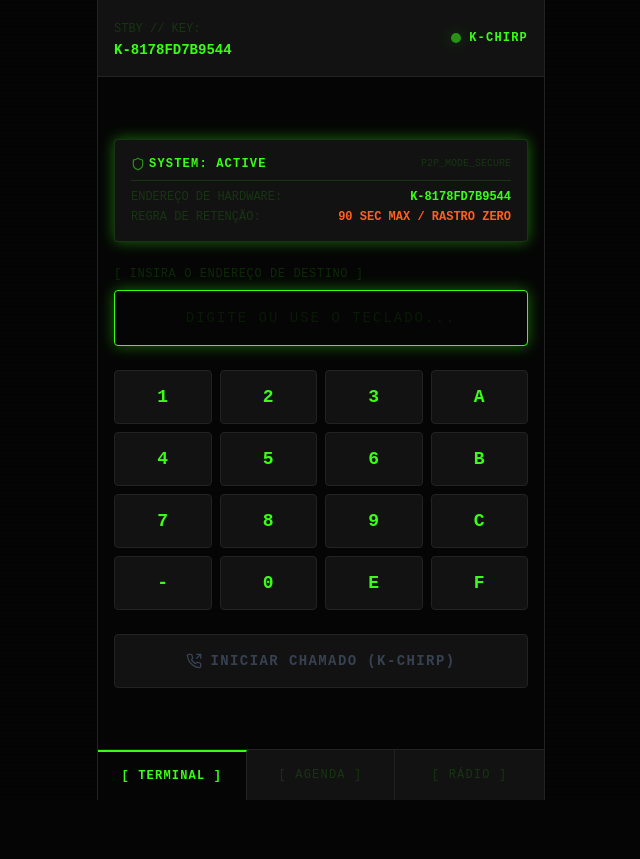
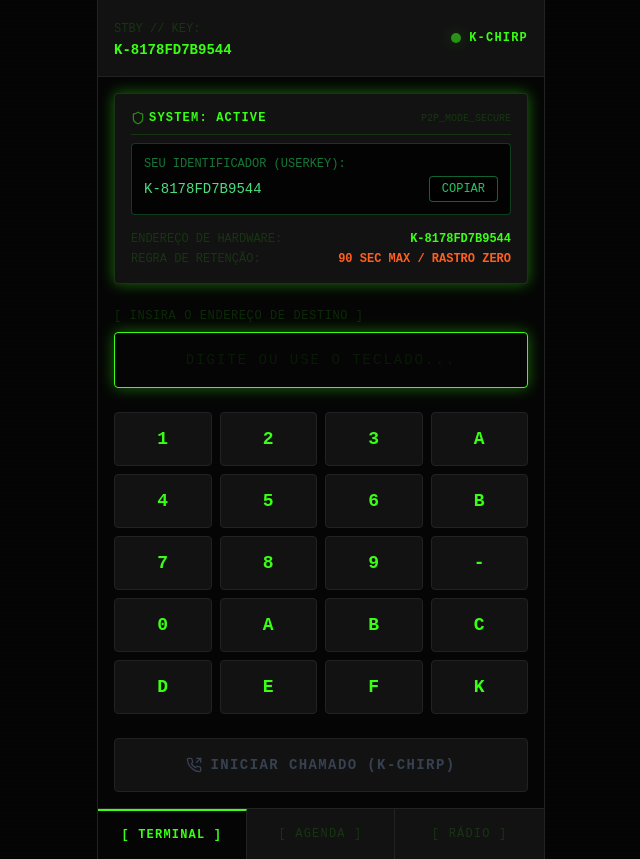
Before and after one commit to kriptchirp/krypt-chirp, a React (Vite) app: page / in a window 1280 px wide. Both pictures are taken after a click on the button "ACEITAR TERMOS E INICIALIZAR". Shown: the whole page, without its empty margins (319-959 px from the left). Before the commit the page ends 800 px from the top, so only its background shows below. Built offline with nearby package versions, Linux system fonts and the light colour scheme.

Commit message:
fix: allow K and hyphen in inputs, fix contact click navigation

```diff
--- a/src/components/Agenda.jsx
+++ b/src/components/Agenda.jsx
@@ -48,6 +48,15 @@ export default function Agenda() {
     const updated = contacts.filter(contact => contact.id !== id);
     saveContacts(updated);
   };
+
+  const handleSelectContact = (contato) => {
+  // 1. Define a chave do destinatário ativa no estado global ou hook
+  setDestinationKey(contato.chave);
+
+  // 2. Muda a tela ativa do App para o Rádio
+  setScreen('radio'); // ou a variável que você usa para controlar as telas no App.jsx
+};
+
 
   const handleGoogleSyncToggle = () => {
     // Simula o login do Google e vinculação da agenda
@@ -163,6 +172,18 @@ export default function Agenda() {
                 <span className="text-xs font-bold tracking-wider text-acidGreen">{contact.name}</span>
                 <span className="text-[10px] text-acidGreenDim font-mono tracking-widest mt-0.5">{contact.key}</span>
               </div>
+                <div className="space-y-2">
+                    {contatos.map((contato) => (
+                      <div
+                        key={contato.chave}
+                        onClick={() => handleSelectContact(contato)}
+                        className="flex justify-between items-center p-3 border border-green-500/30 bg-black hover:bg-green-500/10 cursor-pointer active:scale-95 transition-all"
+                      >
+                        <span className="font-mono text-green-400 font-bold">{contato.nome}</span>
+                        <span className="font-mono text-xs text-green-500/60">{contato.chave}</span>
+                      </div>
+                    ))}
+                  </div>
               <button
                 onClick={() => handleDeleteContact(contact.id)}
                 className="p-2 text-acidGreenDim hover:text-radioactiveOrange rounded transition-colors"
--- a/src/components/Terminal.jsx
+++ b/src/components/Terminal.jsx
@@ -1,8 +1,10 @@
 import React, { useState } from 'react';
 import { PhoneOutgoing, Delete, Shield, Key } from 'lucide-react';
 
+
 export default function Terminal({ userKey, onCall }) {
   const [targetKey, setTargetKey] = useState('');
+  const [copiado, setCopiado] = useState(false);
 
   // Sintetizador de áudio simples (Web Audio API) para dar o som de bip retrô nos botões
   const playBeep = (freq, duration) => {
@@ -47,6 +49,12 @@ export default function Terminal({ userKey, onCall }) {
     }
   };
 
+  const copiarChaveParaClipboard = () => {
+  navigator.clipboard.writeText(userKey); // userDeviceKey é a variável com a sua chave
+  setCopiado(true);
+  setTimeout(() => setCopiado(false), 2000); // Reseta o texto do botão após 2 segundos
+};
+
   return (
     <div className="flex flex-col justify-between h-full space-y-6">
       {/* Visor de Status do Terminal */}
@@ -58,6 +66,26 @@ export default function Terminal({ userKey, onCall }) {
           <span className="text-[10px] text-acidGreenDim">P2P_MODE_SECURE</span>
         </div>
         <div className="space-y-1">
+
+  <div className="terminal-my-key-container border border-green-500/30 p-3 bg-black/80 rounded mb-4">
+    <div className="text-xs text-green-500/60 font-mono uppercase">Seu Identificador (userKey):</div>
+    <div className="flex items-center justify-between gap-2 mt-1">
+      <span className="font-mono text-sm text-green-400 select-all truncate">
+        {userKey}
+      </span>
+      <button
+        onClick={copiarChaveParaClipboard}
+        className={`px-3 py-1 font-mono text-xs border rounded transition-all duration-300 ${
+          copiado
+            ? 'bg-green-500/20 text-green-300 border-green-400'
+            : 'bg-black text-green-500 border-green-500/50 hover:bg-green-500/10'
+        }`}
+      >
+        {copiado ? 'COPIADO!' : 'COPIAR'}
+      </button>
+    </div>
+  </div>
+
           <div className="flex justify-between text-xs">
             <span className="text-acidGreenDim">ENDEREÇO DE HARDWARE:</span>
             <span className="font-bold">{userKey}</span>
@@ -88,7 +116,7 @@ export default function Terminal({ userKey, onCall }) {
       {/* Teclado Hexadecimal Retrô */}
       <div className="grid grid-cols-4 gap-2">
         {/* Números e letras hexadecimais para bater com o SHA-256 parcial */}
-        {['1', '2', '3', 'A', '4', '5', '6', 'B', '7', '8', '9', 'C', '-', '0', 'E', 'F'].map((char) => (
+        {['1', '2', '3', 'A', '4', '5', '6', 'B', '7', '8', '9', '-', '0', 'A', 'B', 'C', 'D', 'E', 'F', 'K'].map((char) => (
           <button
             key={char}
             onClick={() => handleKeyPress(char)}
```
